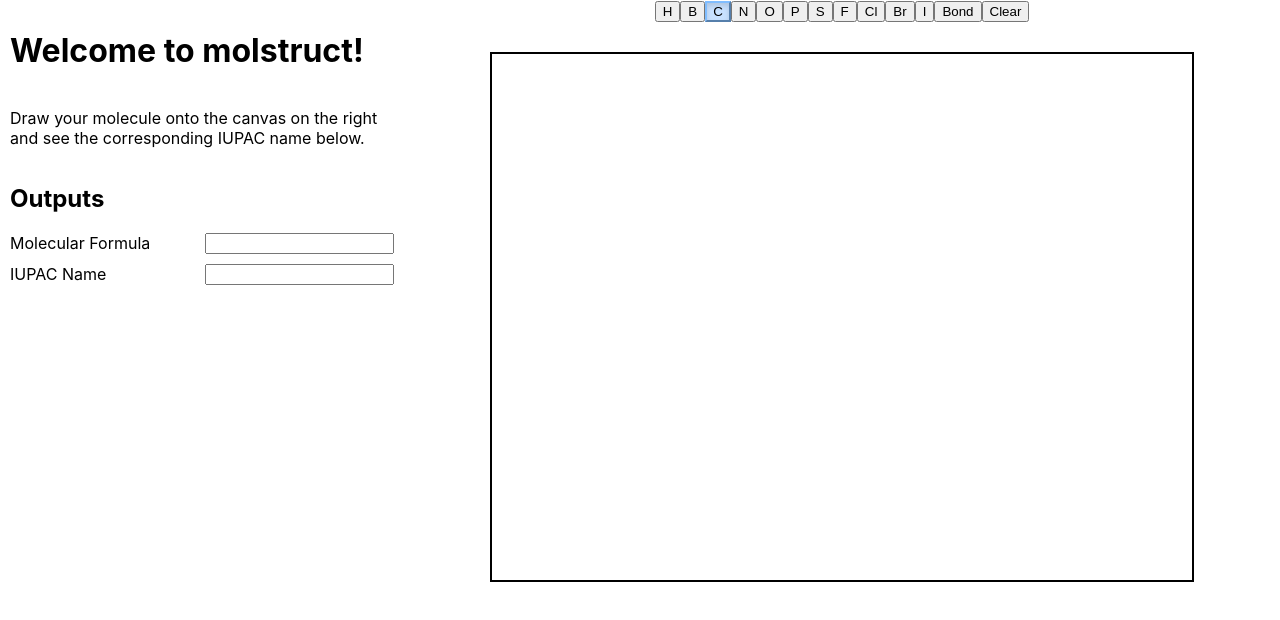
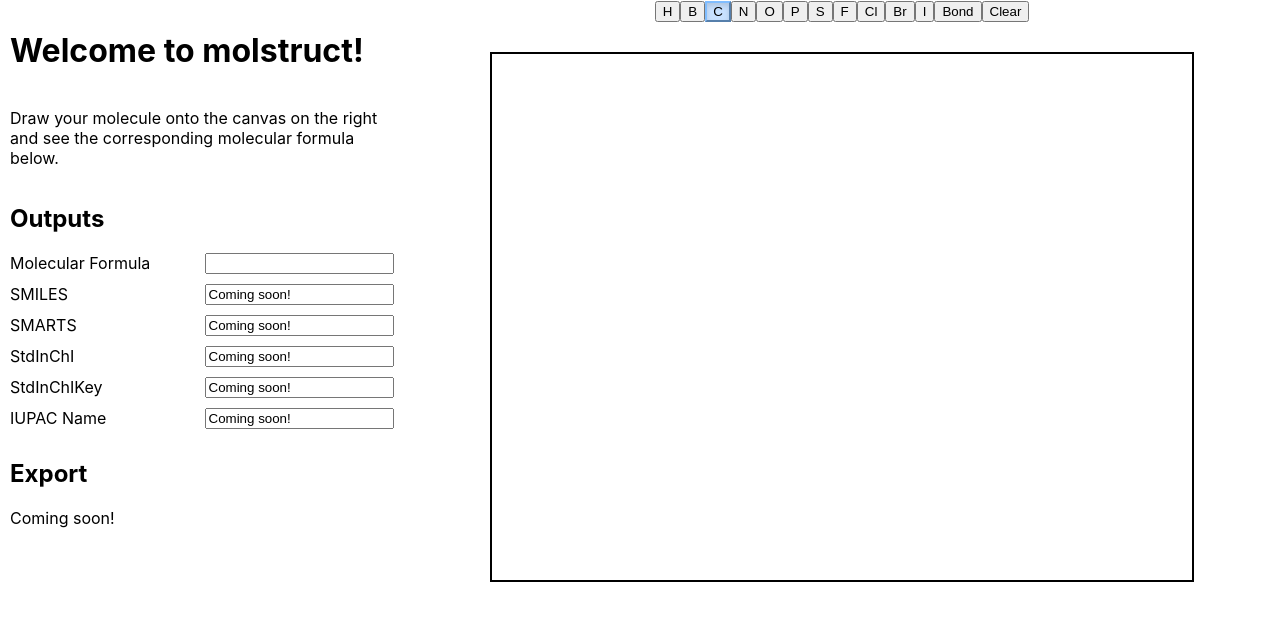
Before and after one commit to dn285/molstruct, a React (Create React App) app in the folder molstruct/: page / in a window 1280 px wide. Shown: the top 620 px of the page. Built offline with nearby package versions, Linux system fonts and the light colour scheme.

Commit message:
Update sidebar text

```diff
--- a/molstruct/src/App.js
+++ b/molstruct/src/App.js
@@ -133,7 +133,7 @@ function App() {
             <div className="top-container">
                 <div className="sidebar">
                     <h1>Welcome to molstruct!</h1>
-                    <p>Draw your molecule onto the canvas on the right and see the corresponding IUPAC name below.</p>
+                    <p>Draw your molecule onto the canvas on the right and see the corresponding molecular formula below.</p>
                     <div className="output-names">
                         <h2>Outputs</h2>
                         <div className="name-group">
@@ -141,9 +141,29 @@ function App() {
                             <input type="text" readOnly value={calculateMolecularFormula(atoms)} />
                         </div>
                         <div className="name-group">
+                            <label>SMILES</label>
+                            <input type="text" readOnly value="Coming soon!" />
+                        </div>
+                        <div className="name-group">
+                            <label>SMARTS</label>
+                            <input type="text" readOnly value="Coming soon!" />
+                        </div>
+                        <div className="name-group">
+                            <label>StdInChI</label>
+                            <input type="text" readOnly value="Coming soon!" />
+                        </div>
+                        <div className="name-group">
+                            <label>StdInChIKey</label>
+                            <input type="text" readOnly value="Coming soon!" />
+                        </div>
+                        <div className="name-group">
                             <label>IUPAC Name</label>
-                            <input type="text" readOnly value="" />
+                            <input type="text" readOnly value="Coming soon!" />
                         </div>
+                    </div>
+                    <div>
+                        <h2>Export</h2>
+                        <p>Coming soon!</p>
                     </div>
                 </div>
                 <div className="canvas-container">
```
